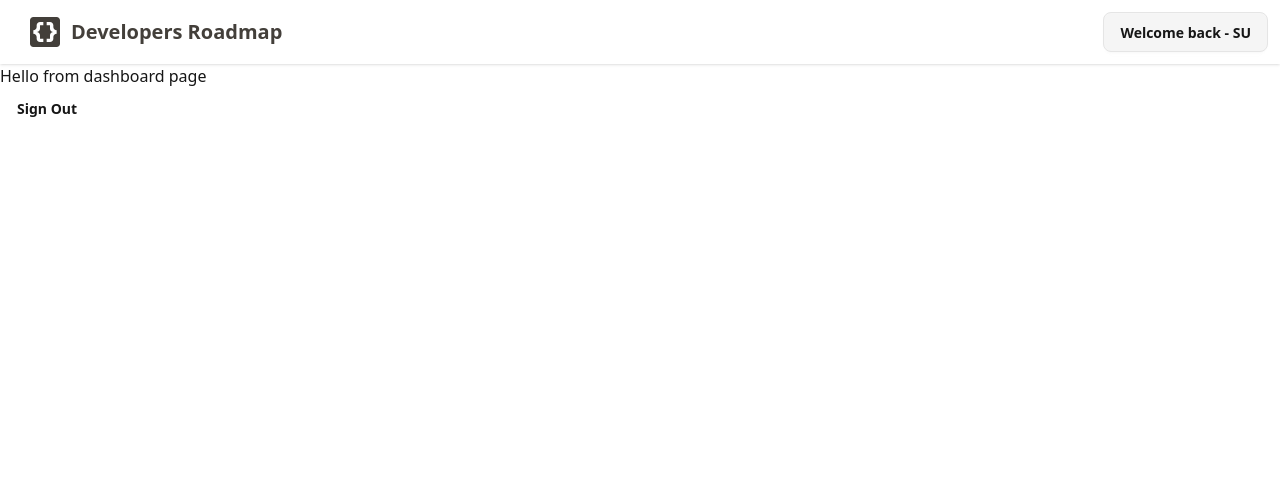
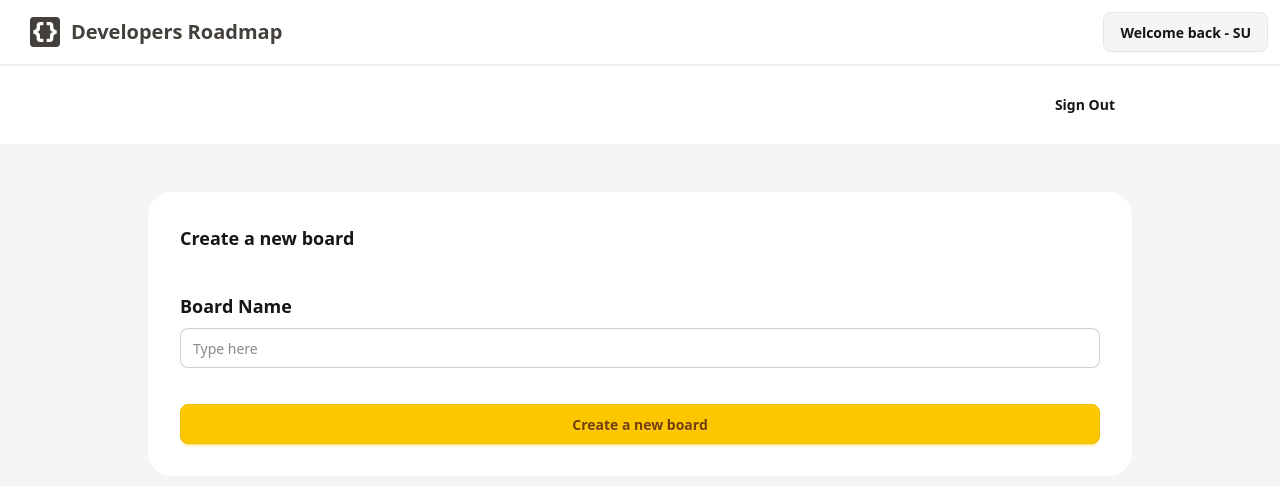
Before and after one commit to rcm-webdev/next-developer-roadmap, a Next.js app: page /dashboard in a window 1280 px wide. Shown: the top 486 px of the page. Built offline with nearby package versions, Linux system fonts and the light colour scheme; no server answers; sample sign-in values are in the browser's storage.

Commit message:
add create board comopnent

```diff
--- a/app/dashboard/page.js
+++ b/app/dashboard/page.js
@@ -1,11 +1,21 @@
 import { SignOut } from "@/component/ButtonSignout";
+import CreateBoard from "@/component/CreateBoard";
 
 function Dashboard() {
   return (
-    <div>
-      <h1>Hello from dashboard page</h1>
-      <SignOut />
-    </div>
+    <main className="bg-base-200 min-h-screen">
+      {/* Header */}
+      <section className="bg-base-100">
+        <div className="px-5 py-5 max-w-5xl mx-auto flex justify-end">
+          <SignOut />
+        </div>
+      </section>
+
+      {/* Create Board */}
+      <section className="max-w-5xl mx-auto px-5 py-12 ">
+        <CreateBoard />
+      </section>
+    </main>
   );
 }
 
```
